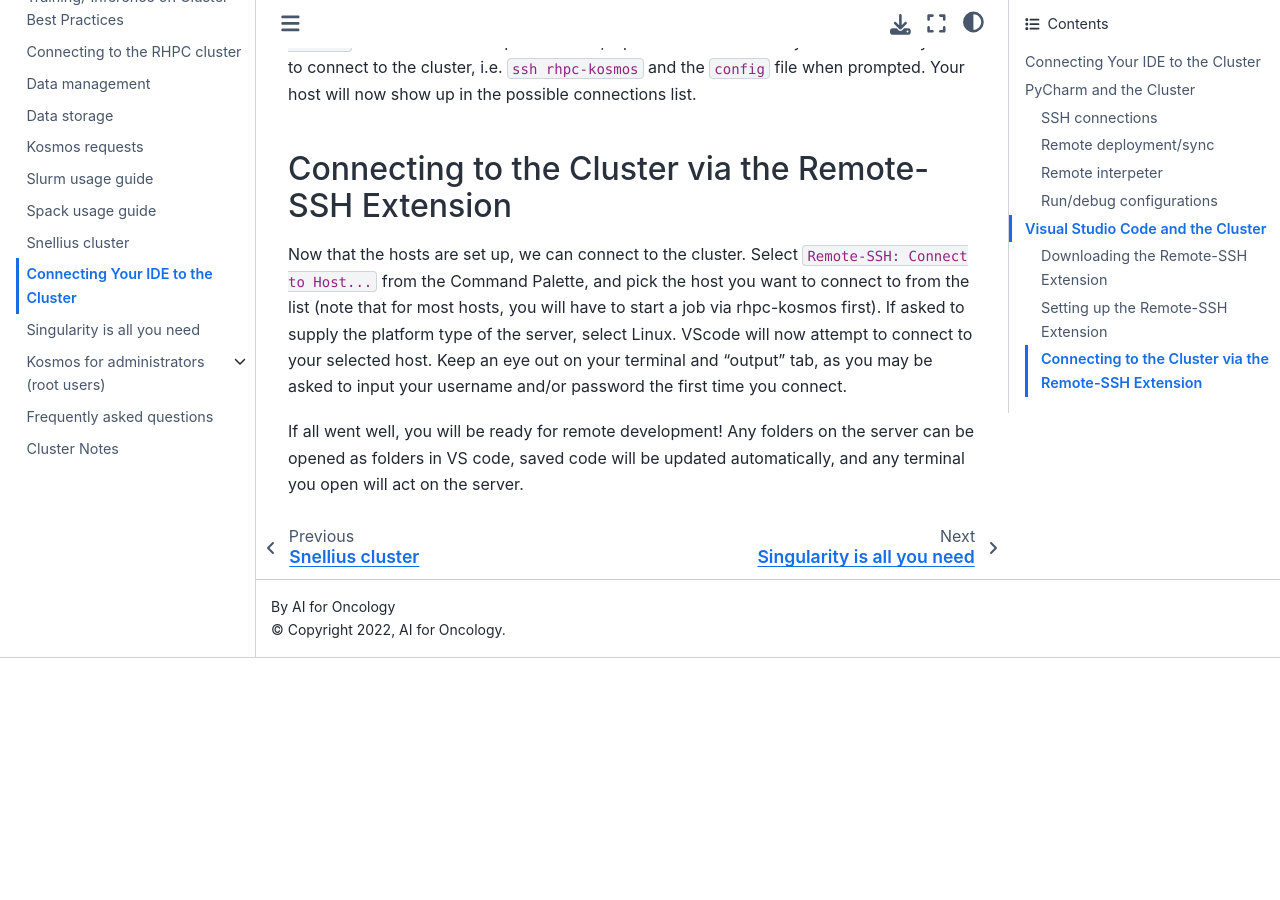
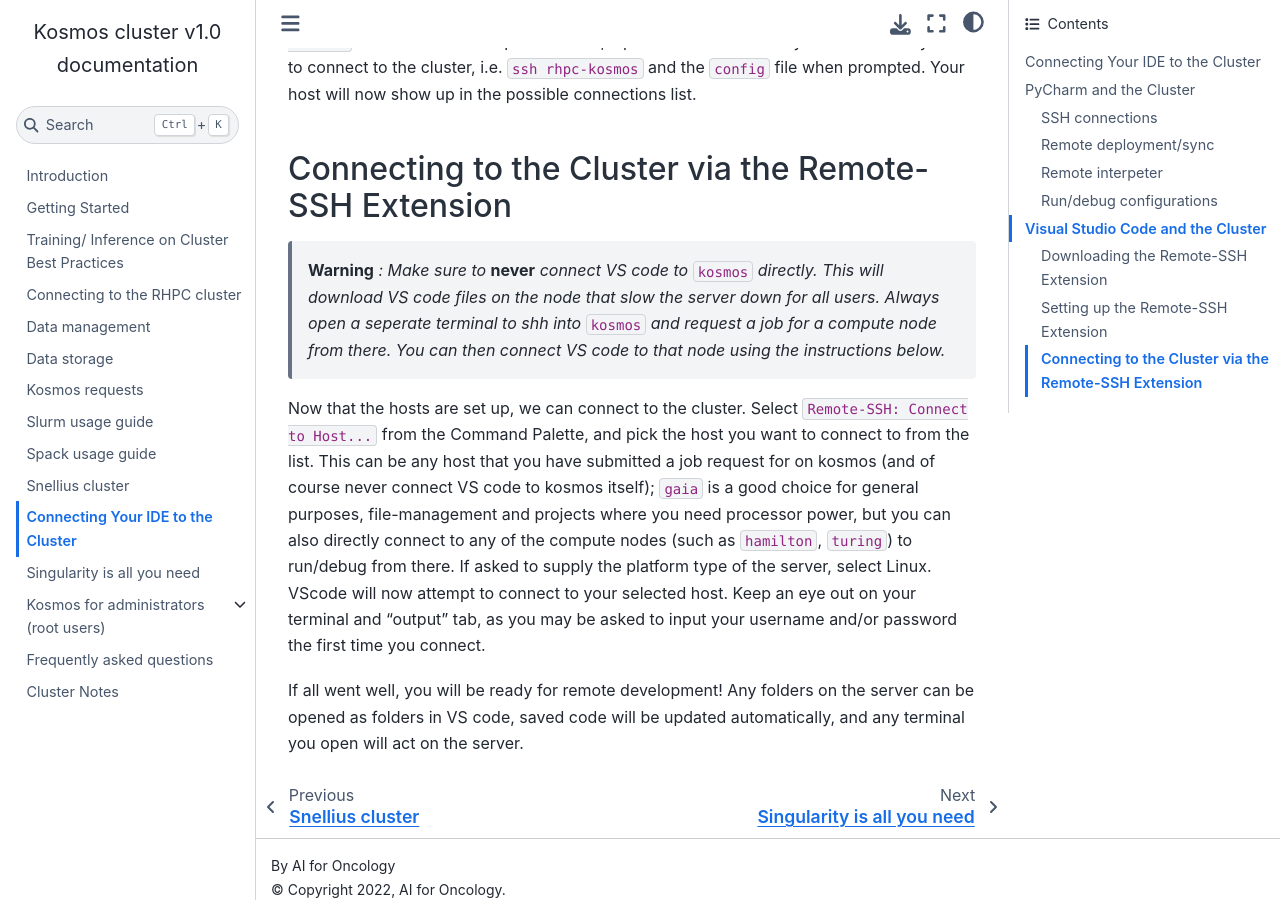
Before and after one commit to NKI-AI/kosmos-documentation, a Sphinx documentation site: the page built from docs/pycharm_remote.rst, in a window 1280 px wide and 900 px high, scrolled down 4326 px. Built offline with Sphinx 7.4.7 and the Sphinx Book theme 1.1.4, drawn with Linux system fonts in a browser that asks for light colours; before the commit the page ends 4984 px from its top, so only the background shows below that.

Commit message:
Added warning for vscode + kosmos and tips on nodes to connect to

```diff
--- a/docs/pycharm_remote.rst
+++ b/docs/pycharm_remote.rst
@@ -110,6 +110,10 @@ Connections can also be added manually. For this, select ``Remote-SSH: Add New S
 Connecting to the Cluster via the Remote-SSH Extension
 ------------------------
 
-Now that the hosts are set up, we can connect to the cluster. Select ``Remote-SSH: Connect to Host...`` from the Command Palette, and pick the host you want to connect to from the list (note that for most hosts, you will have to start a job via rhpc-kosmos first). If asked to supply the platform type of the server, select Linux. VScode will now attempt to connect to your selected host. Keep an eye out on your terminal and "output" tab, as you may be asked to input your username and/or password the first time you connect.
+   **Warning** *: Make sure to* **never** *connect VS code to* ``kosmos`` *directly. This will download VS code files on the node that slow the server down for all users. Always open a seperate terminal to shh into* ``kosmos`` *and request a job for a compute node from there. You can then connect VS code to that node using the instructions below.*
+
+
+Now that the hosts are set up, we can connect to the cluster. Select ``Remote-SSH: Connect to Host...`` from the Command Palette, and pick the host you want to connect to from the list. This can be any host that you have submitted a job request for on kosmos (and of course never connect VS code to kosmos itself); ``gaia`` is a good choice for general purposes, file-management and projects where you need processor power, but you can also directly connect to any of the compute nodes (such as ``hamilton``, ``turing``) to run/debug from there.
+If asked to supply the platform type of the server, select Linux. VScode will now attempt to connect to your selected host. Keep an eye out on your terminal and "output" tab, as you may be asked to input your username and/or password the first time you connect.
 
 If all went well, you will be ready for remote development! Any folders on the server can be opened as folders in VS code, saved code will be updated automatically, and any terminal you open will act on the server.
```
